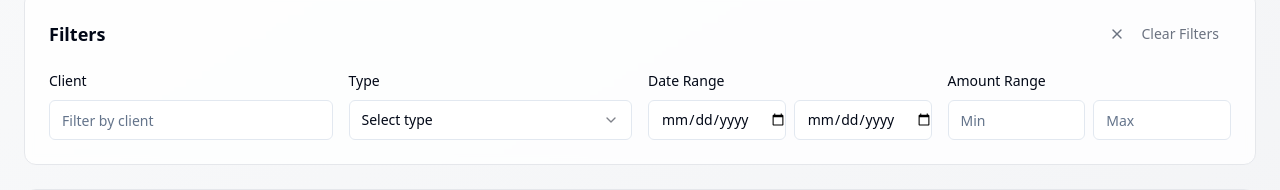
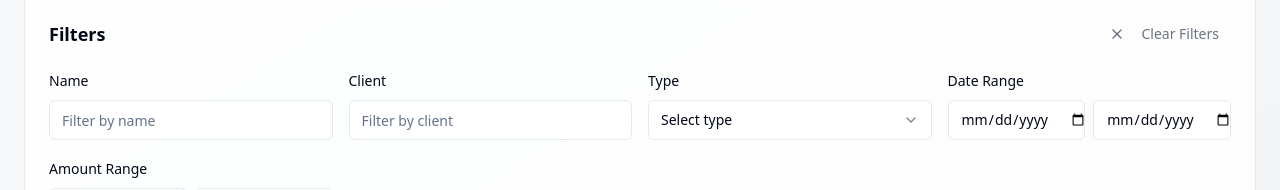
Before and after one commit to Ricksocial2908/spend-tracker-zoop, a React (Vite) app: page / in a window 1280 px wide. Shown: the part 411-601 px from the top of the page. Built offline with nearby package versions, Linux system fonts and the light colour scheme; no server answers; the database is empty.

Commit message:
Add filter for expense name
Implemented a new filter in the ExpenseFilters component to allow users to filter expenses by their name. This enhancement improves the usability of the expense tracking feature.
[skip gpt_engineer]

```diff
--- a/src/components/ExpenseFilters.tsx
+++ b/src/components/ExpenseFilters.tsx
@@ -13,6 +13,7 @@ interface ExpenseFiltersProps {
   filters: {
     client: string;
     type: string;
+    name: string;
     dateRange: {
       start: string;
       end: string;
@@ -47,6 +48,17 @@ export const ExpenseFilters = ({
       </div>
 
       <div className="grid grid-cols-1 md:grid-cols-2 lg:grid-cols-4 gap-4">
+        <div className="space-y-2">
+          <label className="text-sm font-medium">Name</label>
+          <Input
+            placeholder="Filter by name"
+            value={filters.name}
+            onChange={(e) =>
+              onFilterChange({ ...filters, name: e.target.value })
+            }
+          />
+        </div>
+
         <div className="space-y-2">
           <label className="text-sm font-medium">Client</label>
           <Input
--- a/src/pages/Index.tsx
+++ b/src/pages/Index.tsx
@@ -22,6 +22,7 @@ const Index = () => {
   const [filters, setFilters] = useState({
     client: "",
     type: "",
+    name: "",
     dateRange: {
       start: "",
       end: "",
@@ -65,6 +66,7 @@ const Index = () => {
     setFilters({
       client: "",
       type: "",
+      name: "",
       dateRange: {
         start: "",
         end: "",
@@ -81,6 +83,9 @@ const Index = () => {
       !filters.client ||
       expense.client.toLowerCase().includes(filters.client.toLowerCase());
     const matchesType = !filters.type || expense.type === filters.type;
+    const matchesName =
+      !filters.name ||
+      expense.name.toLowerCase().includes(filters.name.toLowerCase());
     const matchesDateStart =
       !filters.dateRange.start || expense.date >= filters.dateRange.start;
     const matchesDateEnd =
@@ -95,6 +100,7 @@ const Index = () => {
     return (
       matchesClient &&
       matchesType &&
+      matchesName &&
       matchesDateStart &&
       matchesDateEnd &&
       matchesMinAmount &&
```
